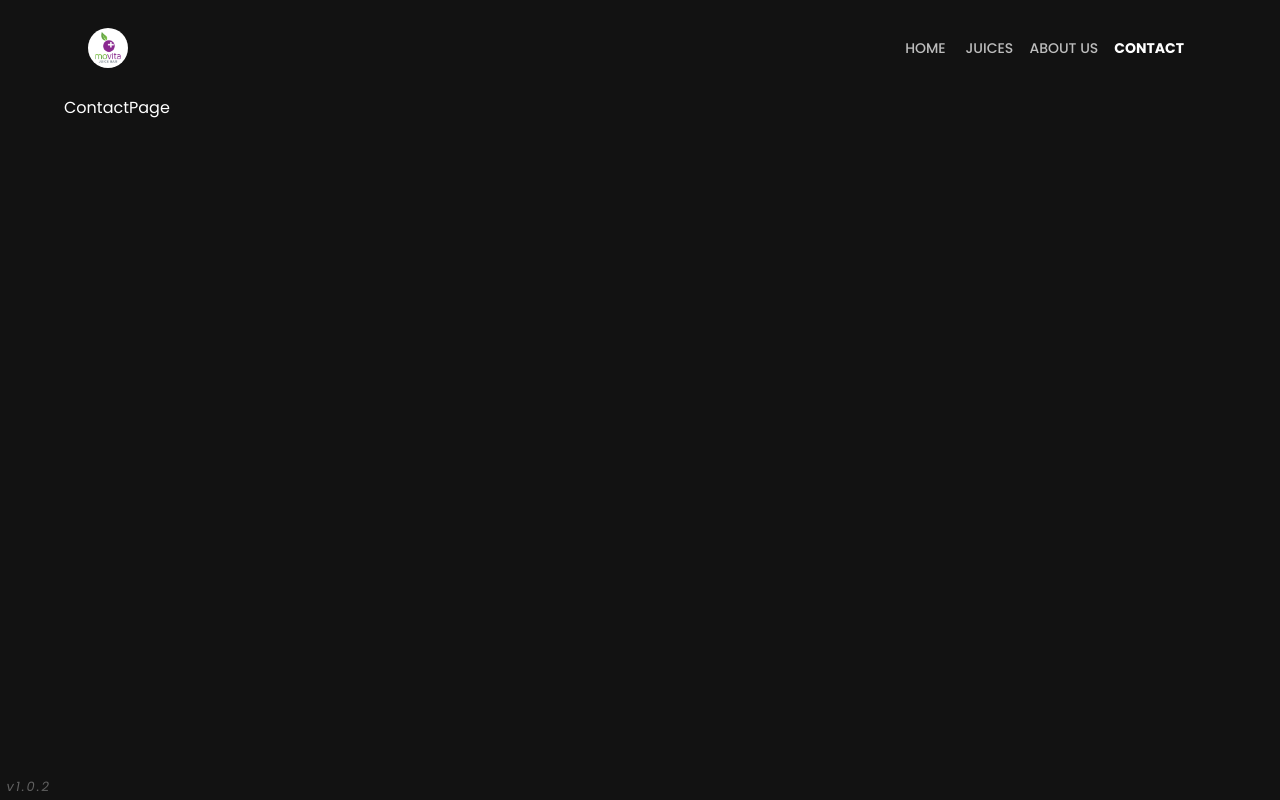
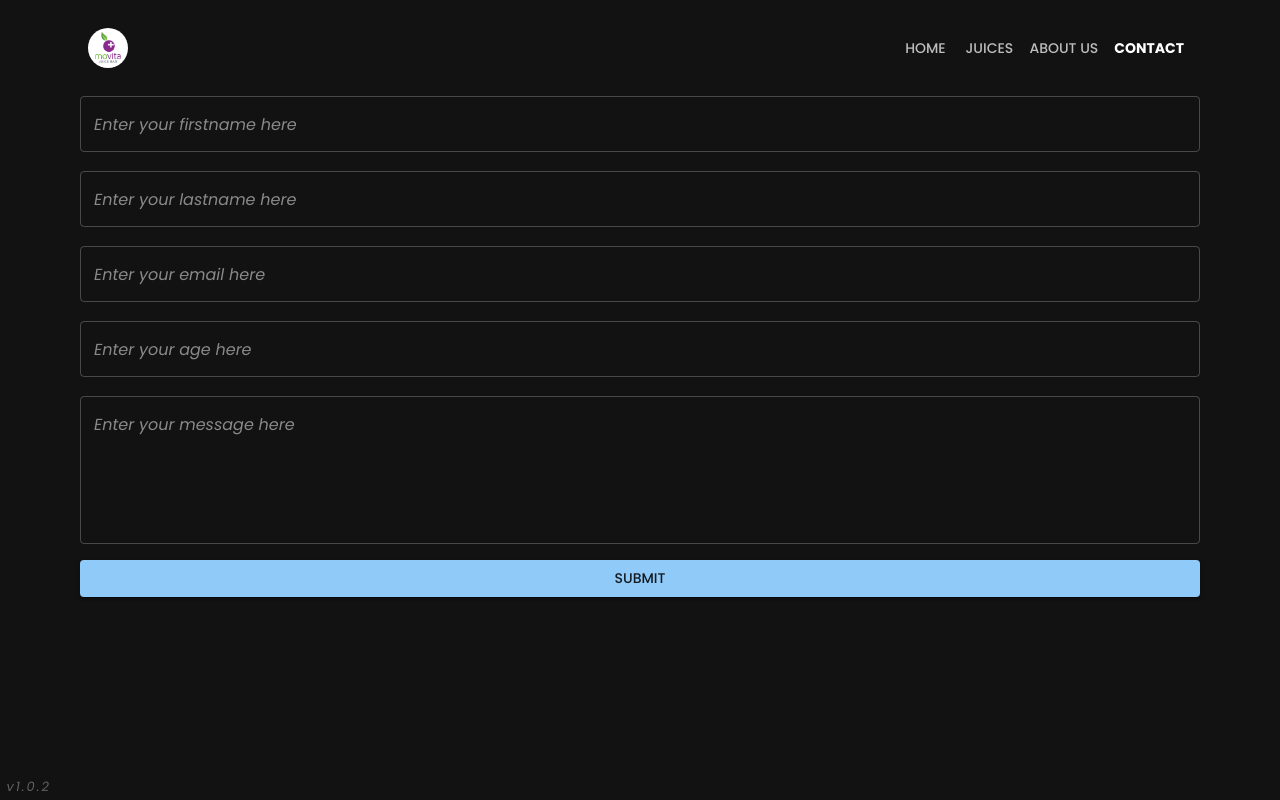
Before and after one commit to DennisByberg/movita-juice-bar, a React (Vite) app: page /contact in a window 1280 px wide. Built offline with nearby package versions, Linux system fonts and the light colour scheme.

Commit message:
added form, need more styling

```diff
--- /dev/null
+++ b/src/components/ContactForm/ContactForm.scss
@@ -0,0 +1,33 @@
+form {
+  display: flex;
+  flex-direction: column;
+  gap: 1rem;
+  padding-inline: 1rem;
+
+  input,
+  textarea {
+    &::placeholder {
+      color: rgba(128, 128, 128, 0.5);
+      font-style: italic;
+      font-size: 16px;
+    }
+
+    section {
+      display: flex;
+      flex-direction: column;
+
+      &.success {
+        background-color: rgb(167, 255, 167);
+      }
+    }
+
+    span {
+      color: rgb(255, 79, 79);
+      margin-top: 0.4rem;
+      display: flex;
+      gap: 0.3rem;
+      align-items: center;
+      font-size: 14px;
+    }
+  }
+}
--- /dev/null
+++ b/src/components/ContactForm/ContactForm.tsx
@@ -0,0 +1,114 @@
+import { useState } from 'react';
+import { useForm } from 'react-hook-form';
+import toast, { Toaster } from 'react-hot-toast';
+import { IoIosWarning as WarningIcon } from 'react-icons/io';
+import { Box, Button, TextField } from '@mui/material';
+import './ContactForm.scss';
+import contactSchema from './contactSchema';
+import useBeforeUnloadHook from './hooks/useBeforeUnloadHook';
+import { zodResolver } from '@hookform/resolvers/zod';
+
+interface IFormData {
+  firstName: string;
+  lastName: string;
+  email: string;
+  age: number;
+  message: string;
+}
+
+function ContactForm() {
+  const [isSubmitting, setIsSubmitting] = useState(false);
+  const [hasUnsavedChanges, setHasUnsavedChanges] = useState(false);
+  useBeforeUnloadHook(hasUnsavedChanges);
+
+  const {
+    register,
+    handleSubmit,
+    reset,
+    formState: { errors },
+  } = useForm<IFormData>({
+    resolver: zodResolver(contactSchema),
+  });
+
+  const submitData = async (data: IFormData) => {
+    try {
+      setIsSubmitting(true);
+      console.log('Submitting data to a database.', data);
+      toast.success('Successfully sent mail, Thanks!');
+      reset();
+      setIsSubmitting(false);
+    } catch {
+      setIsSubmitting(false);
+      toast.error('Error submitting the mail, Try again!');
+    }
+  };
+
+  return (
+    <form
+      onChange={() => {
+        !hasUnsavedChanges && setHasUnsavedChanges(true);
+      }}
+      onSubmit={handleSubmit(submitData)}
+    >
+      <TextField
+        placeholder='Enter your firstname here'
+        {...register('firstName')}
+        error={!!errors.firstName}
+        helperText={
+          <Box>
+            {errors.firstName && <WarningIcon />} {errors.firstName?.message}
+          </Box>
+        }
+      />
+
+      <TextField
+        placeholder='Enter your lastname here'
+        {...register('lastName')}
+        error={!!errors.lastName}
+        helperText={
+          <Box>
+            {errors.lastName && <WarningIcon />} {errors.lastName?.message}
+          </Box>
+        }
+      />
+
+      <TextField
+        placeholder='Enter your email here'
+        type='email'
+        {...register('email')}
+        error={!!errors.email}
+        helperText={
+          <Box>
+            {errors.email && <WarningIcon />} {errors.email?.message}
+          </Box>
+        }
+      />
+
+      <TextField
+        placeholder='Enter your age here'
+        type='number'
+        {...register('age', { valueAsNumber: true })}
+        error={!!errors.age}
+        helperText={
+          <Box>
+            {errors.age && <WarningIcon />} {errors.age?.message}
+          </Box>
+        }
+      />
+
+      <TextField
+        placeholder='Enter your message here'
+        {...register('message')}
+        multiline
+        rows={5}
+      />
+
+      <Button disabled={isSubmitting} type='submit' variant='contained'>
+        {isSubmitting ? 'SUBMITTING' : 'SUBMIT'}
+      </Button>
+      <Toaster position='top-center' />
+    </form>
+  );
+}
+
+export default ContactForm;
--- /dev/null
+++ b/src/components/ContactForm/contactSchema.ts
@@ -0,0 +1,22 @@
+import { ZodType, z } from 'zod';
+
+const contactSchema: ZodType<IFormData> = z.object({
+  firstName: z
+    .string()
+    .min(1, 'Firstname is required')
+    .max(30, "your first name can't be more than 30 letters"),
+  lastName: z
+    .string()
+    .min(1, 'Lastname is required')
+    .max(30, "your last name can't be more than 30 letters"),
+  email: z.string().email('Enter a valid email'),
+  age: z
+    .number({
+      invalid_type_error: 'Age must be a number',
+    })
+    .min(18, 'You have to be 18 or older')
+    .max(120, 'You must be younger than 120'),
+  message: z.string().max(50),
+});
+
+export default contactSchema;
--- /dev/null
+++ b/src/components/ContactForm/hooks/useBeforeUnloadHook.ts
@@ -0,0 +1,21 @@
+import { useEffect } from 'react';
+
+function useBeforeUnloadHook(hasUnsavedChanges: boolean) {
+  useEffect(() => {
+    console.log('useBeforeUnload used!');
+    const beforeUnloadHandler = (event: BeforeUnloadEvent) => {
+      if (hasUnsavedChanges) {
+        event.preventDefault();
+        event.returnValue = '';
+      }
+    };
+
+    window.addEventListener('beforeunload', beforeUnloadHandler);
+
+    return () => {
+      window.removeEventListener('beforeunload', beforeUnloadHandler);
+    };
+  }, [hasUnsavedChanges]);
+}
+
+export default useBeforeUnloadHook;
--- a/src/pages/ContactPage/ContactPage.tsx
+++ b/src/pages/ContactPage/ContactPage.tsx
@@ -1,4 +1,11 @@
+import { Box } from '@mui/material';
+import ContactForm from '../../components/ContactForm/ContactForm';
+
 function ContactPage() {
-  return <div>ContactPage</div>;
+  return (
+    <Box>
+      <ContactForm />
+    </Box>
+  );
 }
 export default ContactPage;
```
Also changed, not shown: package.json (+6 -1 lines), src/interfaces/interfaces.d.ts (+8 -0 lines), 1 other file (tests, documents, lock files or other folders).
